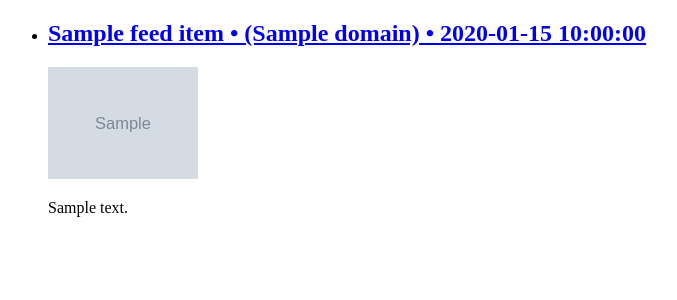
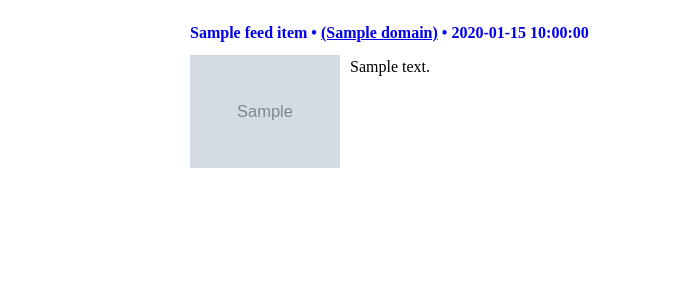
Before and after one commit to patrick-dowell/my-daily-feed, a Python web app: template mysite/mysite/templates/feed.html in a window 1280 px wide. Shown: the top 300 px of the page, without its empty margins (0-677 px from the left). Run offline with Jinja, Linux system fonts and the light colour scheme; the template is opened without the code that fills it: most values are stand-ins (such as "Sample title", 1, 10 or a date in 2020); grey boxes marked "Sample" are stand-in pictures.

Commit message:
very quick re-style.

```diff
--- a/mysite/feeds/static/app.css
+++ b/mysite/feeds/static/app.css
@@ -3,4 +3,35 @@
 .thumbnail {
 	max-height: 150px;
 	max-width: 150px;
+	float: left;
+	margin-right: 10px;
 }
+
+.wrapper {
+	margin: 0 auto;
+	width: 980px;
+}
+
+section {
+	display: inline-block;
+	width: 70%;
+}
+
+a {
+	text-decoration: none;
+}
+
+ul {
+	list-style-type: none;
+}
+
+li {
+	display: block;
+	min-height: 150px;
+	clear: both;
+	padding-bottom: 20px;
+}
+
+h2 {
+	font-size: 16px;
+}
--- a/mysite/mysite/templates/feed.html
+++ b/mysite/mysite/templates/feed.html
@@ -7,6 +7,8 @@
         <link type="text/css" rel="stylesheet" href="/static/app.css" />
     </head>
     <body>
+        <div class="wrapper">
+           <section class="feed">
                <ul>
                    {% for feed_item in feed_items %}
                        <li>
@@ -15,12 +17,16 @@
                                    {{ feed_item['title'] }} &#149; <u>({{ feed_item['domain'] }})</u> &#149; {{ feed_item['source_date'] }}
                                </h2>
                            </a>
+                           <a href="{{ feed_item['photo_link'] }}">
                                <img class="thumbnail" src="{{ feed_item['photo_link'] }}" />
-                    <p>
+                           </a>
+                           <p class="excerpt">
                                {{ feed_item['excerpt'] }}
                            </p>
                        </li>
                    {% endfor %}
                </ul>
+           </section>
+        </div>
     </body>
 </html>
```
Lines whose indentation alone changed are shown as unchanged.
